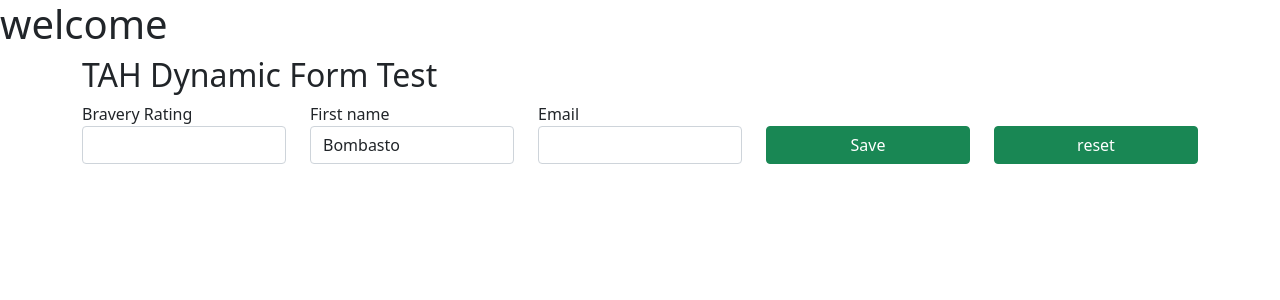
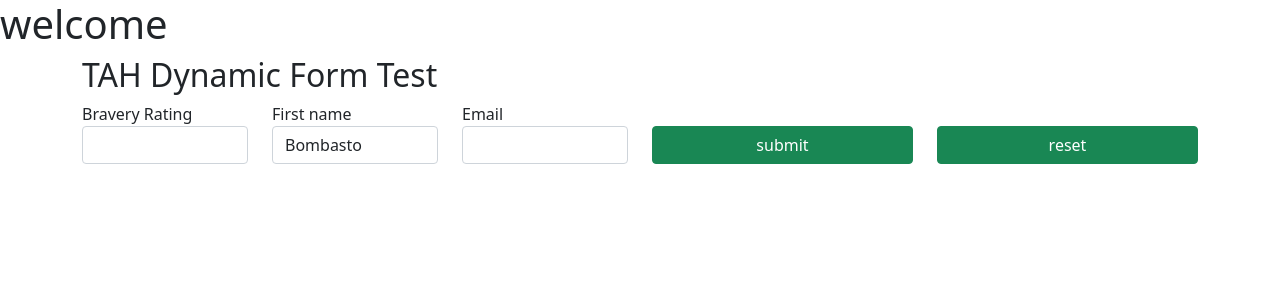
Before and after one commit to tariq-abdulghani/dynamic-from-module, an Angular app: page / in a window 1280 px wide. Shown: the top 300 px of the page. Built offline with nearby package versions, Linux system fonts and the light colour scheme.

Commit message:
added layout and labels attributes to dynamic-form-control

```diff
--- a/src/app/tah-dynamic-form/tah-dynamic-form/tah-dynamic-form.component.html
+++ b/src/app/tah-dynamic-form/tah-dynamic-form/tah-dynamic-form.component.html
@@ -4,12 +4,16 @@
         <app-tah-dynamic-form-control [control]="control" [form]="form"></app-tah-dynamic-form-control>
     </div>
 
-    <div class="col d-flex">
-        <button class="btn btn-success w-100 align-self-end" type="submit" [disabled]="!form.valid">Save</button>
+    <div [class]="'col-'+ submitBtnWeight +' d-flex'">
+        <button class="btn btn-success w-100 align-self-end" type="submit" [disabled]="!form.valid">
+            {{submitBtnLabel}}
+        </button>
     </div>
 
-    <div class="col d-flex">
-        <button class="btn btn-success w-100 align-self-end" type="reset">reset</button>
+    <div [class]="'col-'+ submitBtnWeight +' d-flex'" *ngIf="showReset">
+        <button class="btn btn-success w-100 align-self-end" type="reset" (click)="onReset()">
+            {{resetBtnLabel}}
+        </button>
     </div>
 </form>
 
--- a/src/app/tah-dynamic-form/tah-dynamic-form/tah-dynamic-form.component.ts
+++ b/src/app/tah-dynamic-form/tah-dynamic-form/tah-dynamic-form.component.ts
@@ -1,4 +1,5 @@
-import { Component, Input, OnChanges, OnInit, SimpleChanges } from '@angular/core';
+import { templateJitUrl } from '@angular/compiler';
+import { Component, EventEmitter, Input, OnChanges, OnInit, Output, SimpleChanges } from '@angular/core';
 import { FormGroup } from '@angular/forms';
 import { BaseDynamicFormControl } from '../models/base-control';
 import { DynamicFormControlService } from '../services/dynamic-from-control.service';
@@ -13,6 +14,19 @@ export class TahDynamicFormComponent implements OnInit, OnChanges{
 
 
   @Input() controls: BaseDynamicFormControl<string>[] | null = [];
+  @Input() showReset: boolean = true;
+  @Input() resetBtnWeight: number = 3;
+  @Input() resetBtnLabel:string = 'reset';
+  // for further development enable icons
+  // @Input() resetBtnIcon:string='';
+  // @Input() showResetIcon:boolean = true;
+  @Input() submitBtnWeight: number = 3;
+  @Input() submitBtnLabel:string = 'submit';
+  // @Input() submitBtnIcon:string='';
+  // @Input() showSubmitIcon:boolean = true;
+  @Output() submitEvent: EventEmitter<any> = new EventEmitter();
+  @Output() resetEvent: EventEmitter<any> = new EventEmitter();
+
   form!: FormGroup;
   payLoad: string = '';
 
@@ -28,6 +42,10 @@ export class TahDynamicFormComponent implements OnInit, OnChanges{
 
   onSubmit() {
     this.payLoad = JSON.stringify(this.form.getRawValue());
+    this.submitEvent.emit(this.form.getRawValue());
   }
 
+  onReset(){
+    this.resetEvent.emit(this.form.getRawValue());
+  }
 }
```
